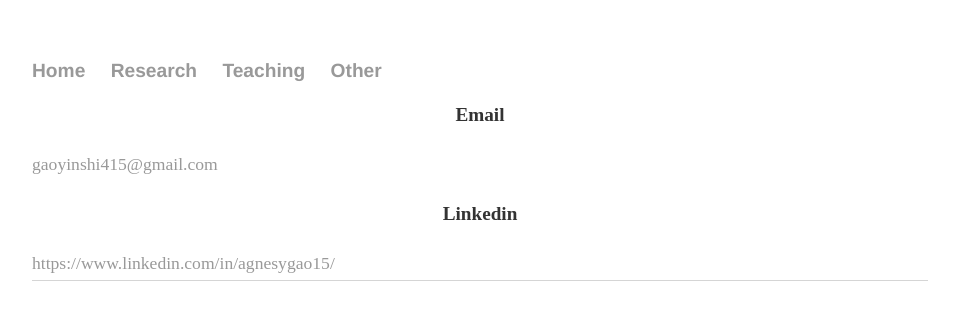
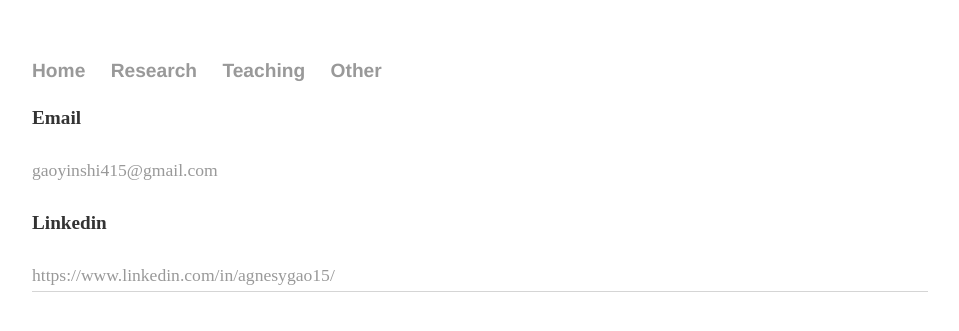
Before and after one commit to yinshi-gao/yinshi-gao.github.io, a Jekyll site: the page built from contact/index.html, in a window 1280 px wide. Shown: the top 331 px of the page, without its empty margins (160-1119 px from the left). Built offline with Jekyll 4.4.1, drawn with Linux system fonts in a browser that asks for light colours.

Commit message:
Update main.css

```diff
--- a/css/main.css
+++ b/css/main.css
@@ -29,15 +29,15 @@ h1 {
 h2 {
     font-size: 1.3em;
     font-family: 'Helvetica', 'Arial', 'Sans-Serif';
-    text-align: center;
+    text-align: left;
 }
 
 p {
     font-size: 1.2em;
     font-weight: bold;
-    line-height: 1.5em;
+    line-height: 1.8em;
     color: #333;
-    text-align: center;
+    text-align: left;
 }
 
 p2{
```
